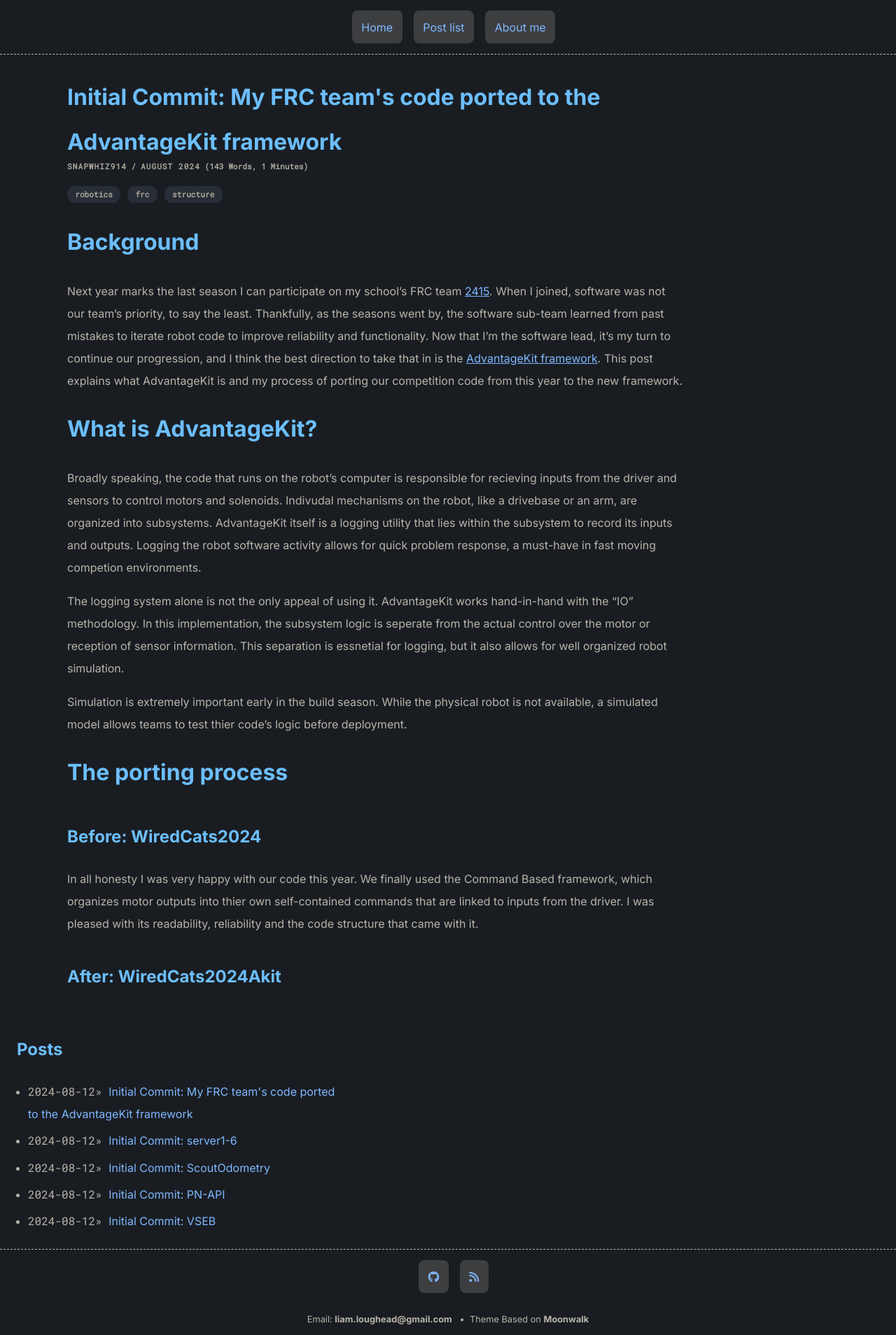
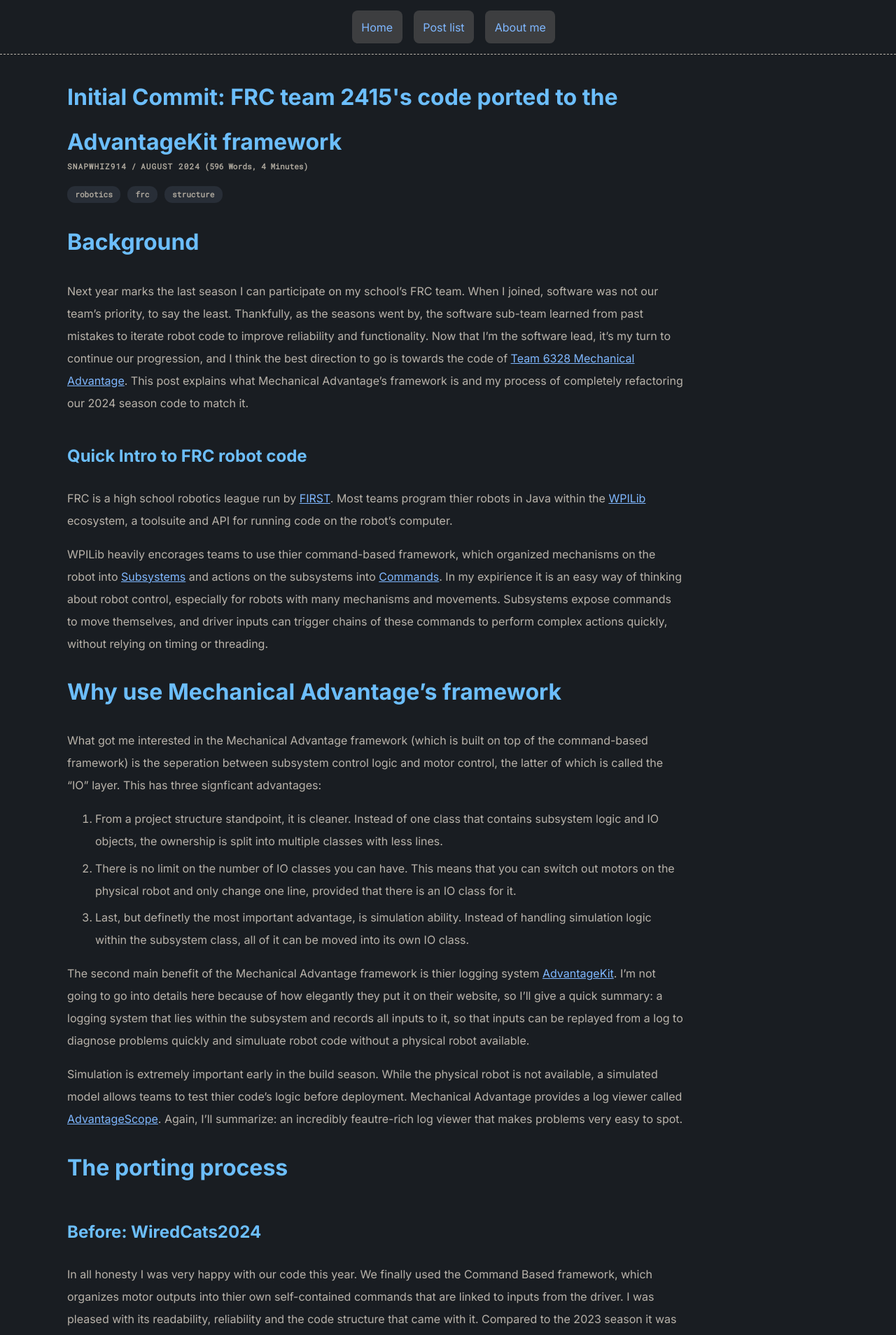
Before and after one commit to Snapwhiz914/snapwhiz914.github.io, a Jekyll site: the page built from _posts/2024-10-13-Wiredcats2024Akit.md, in a window 1280 px wide. Shown: the top 1908 px of the page at 70% size. Built offline with Jekyll 4.4.1, drawn with Linux system fonts in a browser that asks for light colours; nearby versions of some CDN libraries; some of the changed text lies outside the part shown.

````diff
--- a/_posts/2024-10-13-Wiredcats2024Akit.md
+++ b/_posts/2024-10-13-Wiredcats2024Akit.md
@@ -1,6 +1,6 @@
 ---
 layout: post
-title:  "Initial Commit: My FRC team's code ported to the AdvantageKit framework"
+title:  "Initial Commit: FRC team 2415's code ported to the AdvantageKit framework"
 date:   2024-08-12 12:00:00 -0400
 author: Snapwhiz914
 tags: robotics frc structure
@@ -8,22 +8,46 @@ tags: robotics frc structure
 
 # Background
 
-Next year marks the last season I can participate on my school's FRC team [2415](https://www.thebluealliance.com/team/2415). When I joined, software was not our team's priority, to say the least. Thankfully, as the seasons went by, the software sub-team learned from past mistakes to iterate robot code to improve reliability and functionality. Now that I'm the software lead, it's my turn to continue our progression, and I think the best direction to take that in is the [AdvantageKit framework](https://github.com/Mechanical-Advantage/AdvantageKit/blob/main/docs/docs/what-is-advantagekit/index.md). This post explains what AdvantageKit is and my process of porting our competition code from this year to the new framework.
+Next year marks the last season I can participate on my school's FRC team. When I joined, software was not our team's priority, to say the least. Thankfully, as the seasons went by, the software sub-team learned from past mistakes to iterate robot code to improve reliability and functionality. Now that I'm the software lead, it's my turn to continue our progression, and I think the best direction to go is towards the code of [Team 6328 Mechanical Advantage](https://github.com/mechanical-advantage). This post explains what Mechanical Advantage's framework is and my process of completely refactoring our 2024 season code to match it.
 
-# What is AdvantageKit?
+## Quick Intro to FRC robot code
 
-Broadly speaking, the code that runs on the robot's computer is responsible for recieving inputs from the driver and sensors to control motors and solenoids. Indivudal mechanisms on the robot, like a drivebase or an arm, are organized into subsystems. AdvantageKit itself is a logging utility that lies within the subsystem to record its inputs and outputs. Logging the robot software activity allows for quick problem response, a must-have in fast moving competion environments.
+FRC is a high school robotics league run by [FIRST](https://www.firstinspires.org/robotics/frc). Most teams program thier robots in Java within the [WPILib](https://docs.wpilib.org/en/stable/index.html) ecosystem, a toolsuite and API for running code on the robot's computer.
 
-The logging system alone is not the only appeal of using it. AdvantageKit works hand-in-hand with the "IO" methodology. In this implementation, the subsystem logic   is seperate from the actual control over the motor or reception of sensor information. This separation is essnetial for logging, but it also allows for well organized robot simulation.
+WPILib heavily encorages teams to use thier command-based framework, which organized mechanisms on the robot into [Subsystems](https://docs.wpilib.org/en/stable/docs/software/commandbased/subsystems.html#subsystems) and actions on the subsystems into [Commands](https://docs.wpilib.org/en/stable/docs/software/commandbased/commands.html). In my expirience it is an easy way of thinking about robot control, especially for robots with many mechanisms and movements. Subsystems expose commands to move themselves, and driver inputs can trigger chains of these commands to perform complex actions quickly, without relying on timing or threading.
 
-Simulation is extremely important early in the build season. While the physical robot is not available, a simulated model allows  teams to test thier code's logic before deployment.
+# Why use Mechanical Advantage's framework
+
+What got me interested in the Mechanical Advantage framework (which is built on top of the command-based framework) is the seperation between subsystem control logic and motor control, the latter of which is called the "IO" layer. This has three signficant advantages:
+
+1. From a project structure standpoint, it is cleaner. Instead of one class that contains subsystem logic and IO objects, the ownership is split into multiple classes with less lines.
+2. There is no limit on the number of IO classes you can have. This means that you can switch out motors on the physical robot and only change one line, provided that there is an IO class for it.
+3. Last, but definetly the most important advantage, is simulation ability. Instead of handling simulation logic within the subsystem class, all of it can be moved into its own IO class.
+
+The second main benefit of the Mechanical Advantage framework is thier logging system [AdvantageKit](https://docs.advantagekit.org/what-is-advantagekit). I'm not going to go into details here because of how elegantly they put it on their website, so I'll give a quick summary: a logging system that lies within the subsystem and records all inputs to it, so that inputs can be replayed from a log to diagnose problems quickly and simuluate robot code without a physical robot available.
+
+Simulation is extremely important early in the build season. While the physical robot is not available, a simulated model allows teams to test thier code's logic before deployment. Mechanical Advantage provides a log viewer called [AdvantageScope](https://github.com/Mechanical-Advantage/AdvantageScope). Again, I'll summarize: an incredibly feautre-rich log viewer that makes problems very easy to spot.
 
 # The porting process
 
-
-
 ## Before: WiredCats2024
 
-In all honesty I was very happy with our code this year. We finally used the Command Based framework, which organizes motor outputs into thier own self-contained commands that are linked to inputs from the driver. I was pleased with its readability, reliability and the code structure that came with it.
+In all honesty I was very happy with our code this year. We finally used the Command Based framework, which organizes motor outputs into thier own self-contained commands that are linked to inputs from the driver. I was pleased with its readability, reliability and the code structure that came with it. Compared to the 2023 season it was very easy to add a new button bind for the driver or a new command for an autonomous routine.
+
+During the season and especially after reading other team code on Github, I found some room for improvement:
+
+1. Following is the constructor for one of our subsystems:
+```java
+    motor = new CANSparkMax(RobotMap.Finger.FINGER_MOTOR, CANSparkMax.MotorType.kBrushless); // initialize motor
+    configureMotor();
+    configureMechansim2dWidget();
+    relativeEncoder.setPosition(0);
+    offset = 0;
+    pidController.setReference(0, ControlType.kPosition);
+}
+```
+There is such a thing as too much abstraction, and such a thing as too little abstraction. The above code falls on the too little side. From the constructor alone, this class clearly has more than one responsibility: controlling its motor, a visualization widget and offsetting the motor's set position. Ideally, this subsystem class would only be concerned with setting the motor's position. Visualization could be handled in this class, but motor control takes lots of screen space and is very distracting when trying to code in a hurry. Instead motor control should be handled in its own class.
+
+2.
 
 ## After: WiredCats2024Akit
--- a/_sass/list.scss
+++ b/_sass/list.scss
@@ -30,7 +30,7 @@ ul.horizontal-list {
 .card {
   padding: 1em;
   border: 1px var(--text) solid;
-  width: 11em;
+  width: auto;
   height: auto;
   text-align: center;
   font-size: 1em;
````
Also changed, not shown: _data/config.yml (+10 -4 lines), _data/slideshow_images.yml (+8 -0 lines), _includes/image_slideshow.html (+9 -5 lines), _posts/2024-10-19-Independent Study.md (added, +35 -0 lines), _posts/2024-10-19-Lego Arm.md (added, +51 -0 lines), assets/images/2024-10-19-Independent-Study/videoframe.png (added), assets/images/2024-10-19-Lego-Arm/hough.png (added), 2 other files.
